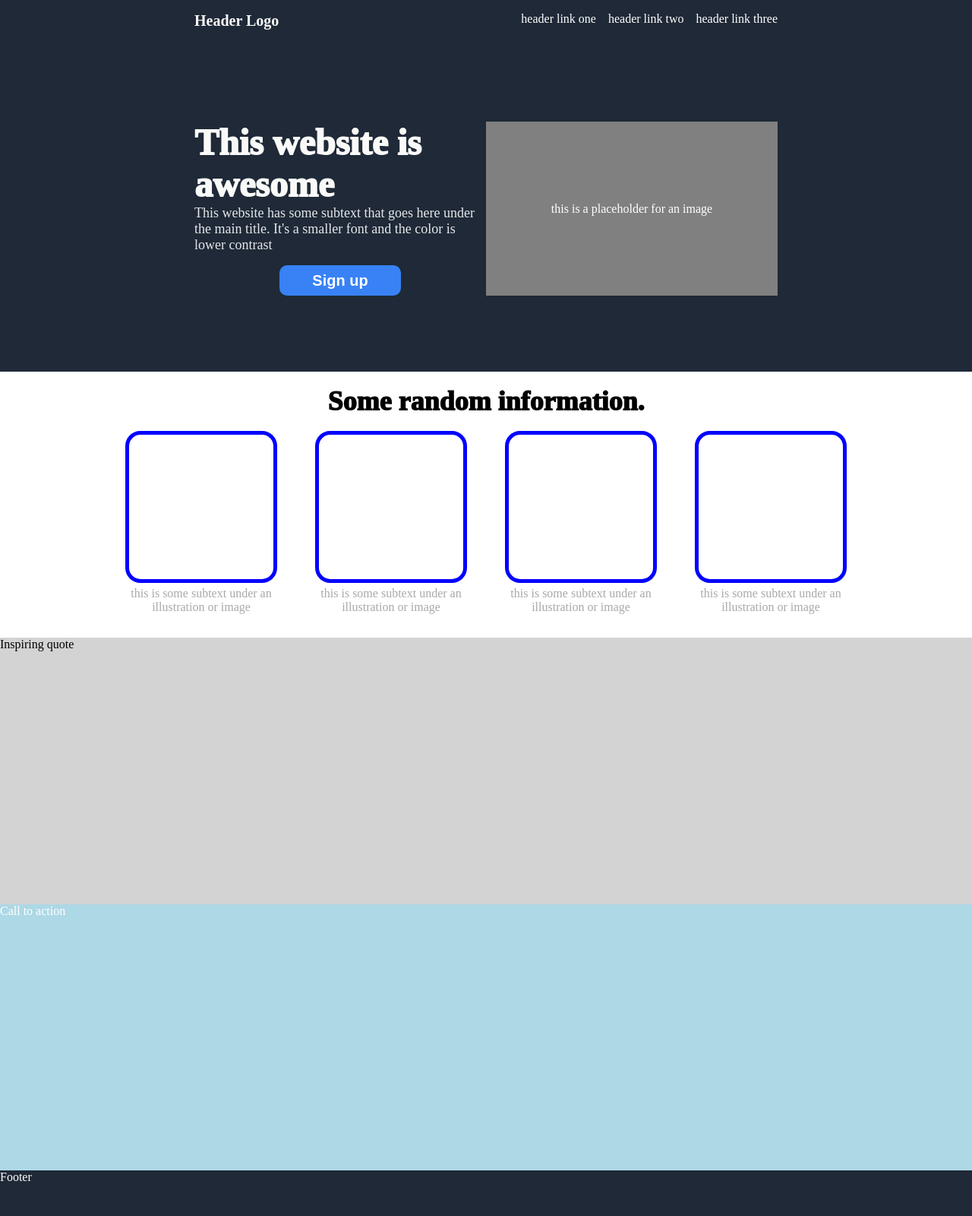
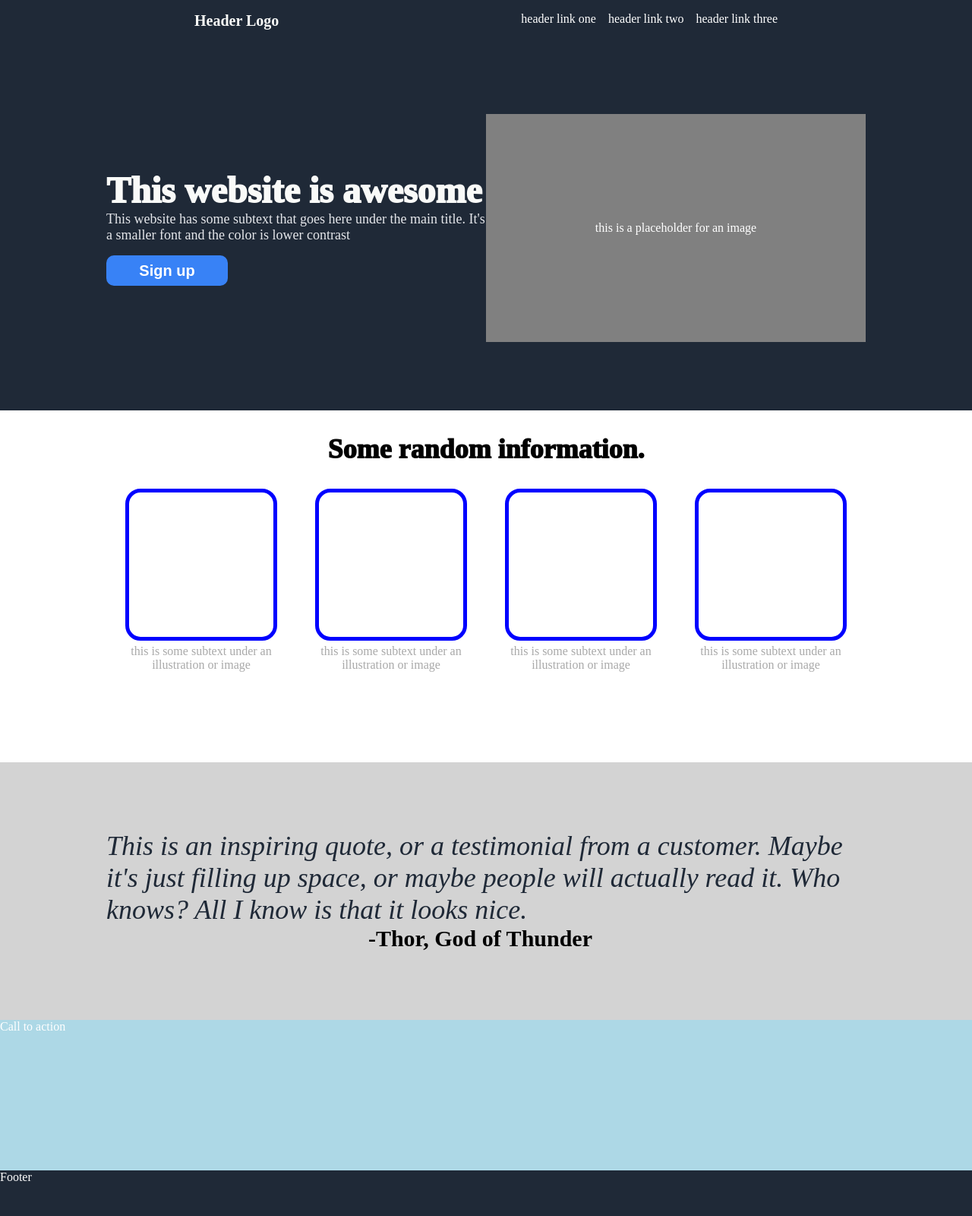
Before and after one commit to FraQuartu/css-project, a plain HTML site: page index.html in a window 1280 px wide. Shown: the whole page at 76% size. Drawn offline with Linux system fonts and the light colour scheme.

Commit message:
Add 'Inspiring quote section' and adjust previous sections

```diff
--- a/index.html
+++ b/index.html
@@ -48,7 +48,14 @@
       </div>
     </div>
 
-    <div class="inspiring-quote">Inspiring quote</div>
+    <div class="inspiring-quote-section">
+      <div class="quote">
+        <em>
+          This is an inspiring quote, or a testimonial from a customer. Maybe it's just filling up space, or maybe people will actually read it. Who knows? All I know is that it looks nice.
+        </em>
+      </div>
+      <div class="signature">-Thor, God of Thunder</div>
+    </div>
 
     <div class="call-to-action">Call to action</div>
 
--- a/style.css
+++ b/style.css
@@ -41,19 +41,17 @@ a {
   background-color: #1F2937;
   color: white;
   height: fit-content;
-  flex: 0 0 auto;
-  padding: 100px 20vw;
+  flex: 1 1 auto;
   display: flex;
   justify-content: center;
-  /* align-items: stretch; */
+  align-items: center;
 }
 
 .this-website-is-awesome .left-content {
-  flex: 1;
   display: flex;
   flex-direction: column;
   justify-content: center;
-  align-items: center;
+  width: 500px;
 }
 
 .this-website-is-awesome .title {
@@ -81,7 +79,8 @@ a {
 }
 
 .this-website-is-awesome .image {
-  flex: 1;
+  width: 500px;
+  height: 300px;
   background-color: grey;
   display: flex;
   justify-content: center;
@@ -91,7 +90,7 @@ a {
 .some-random-information {
   background-color: white;
   color: black;
-  flex: 1;
+  flex: 1 1 auto;
   display: flex;
   flex-direction: column;
 }
@@ -144,16 +143,35 @@ a {
 }
 
 
-.inspiring-quote {
+.inspiring-quote-section {
   background-color: lightgrey;
   color: black;
-  flex: 1;
+  flex: 1 1 auto;
+  display: flex;
+  justify-content: center;
+  align-items: center;
+  flex-direction: column;
+}
+
+.inspiring-quote-section .quote {
+  width: 1000px;
+  text-align: left;
+  font-weight: 100;
+  font-size: 36px;
+  color: #1F2937;
+}
+
+.inspiring-quote-section .signature {
+  margin-left: auto;
+  margin-right: 500px;
+  font-size: 30px;
+  font-weight: 800;
 }
 
 .call-to-action {
   background-color: lightblue;
   color: white;
-  flex: 1;
+  flex: 1 1 auto;
 }
 
 .footer {
```
